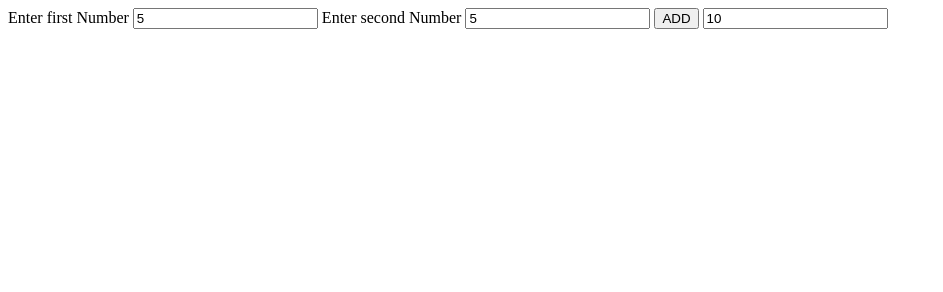
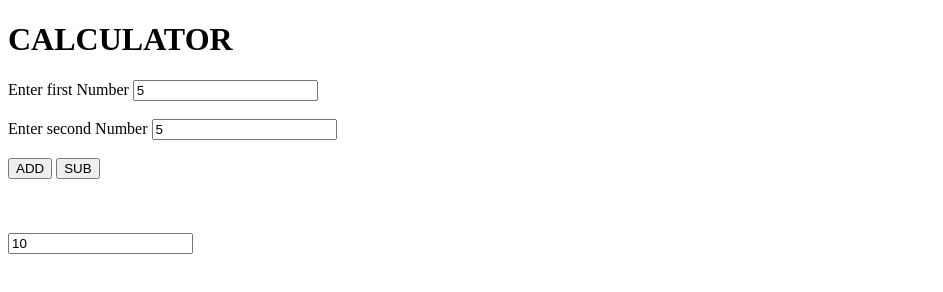
Before and after one commit to MoMoktan/JS-practice, a plain HTML site: page calc.html in a window 1280 px wide. Both pictures are taken after typing "5", "5" into the empty fields and a click on the button "ADD". Shown: the whole page, without its empty margins (0-943 px from the left). Drawn offline with Linux system fonts and the light colour scheme.

Commit message:
some changes made

```diff
--- a/calc.html
+++ b/calc.html
@@ -7,16 +7,16 @@
 </head>
 <body>
     <div class="container">
-
+<h1> CALCULATOR </h1>
         <label for="firstvalue"> Enter first Number</label>
-        <input type="number" id="firstvalue">
+        <input type="number" id="firstvalue"> <br>  <br>
 
         <label for="secondvalue"> Enter second Number</label>
-        <input type="number" id="secondvalue">
+        <input type="number" id="secondvalue"> <br> <br>
 
-        <button id="add"> ADD </button>
+        <button id="add"> ADD </button>      <button id="sub"> SUB </button> <br> <br> <br> <br>
 
-        <input type="number" id="display" readonly>
+        <input type="number" id="display" readonly> <br>
 
     </div>
     <script src="calc.js"></script>
--- a/calc.js
+++ b/calc.js
@@ -1,30 +1,35 @@
-const add = document.getElementById('add') ;
+
 
 const firstvalue = document.getElementById('firstvalue');
 
-const secondvalue = document.getElementById('firstvalue');
+const secondvalue = document.getElementById('secondvalue');
 
 const display = document.getElementById('display');
 
-// add.addEventListener('click',Add);
+ let value1 = 0;
+ let value2 = 0
 
-// function Add(){
+ function updateValue(){
+    value1 = Number(firstvalue.value);
 
-//     let value1 = Number(firstvalue.value);
+    value2 = Number(secondvalue.value);
+}
+
+////FOR ADDITION
+
+const add = document.getElementById('add') ;
+
+add.addEventListener('click', function(){
+    updateValue();
+        display.value = value1 + value2;
+})
 
 
-//     let value2 = Number(secondvalue.value);
+///////FOR SUBTRACTION
 
+const subbtn = document.getElementById('sub');
 
-//     display.value = value1 + value2;
-// }
-
-add.addEventListener('click', function(){
-    let value1 = Number(firstvalue.value);
-
-
-    let value2 = Number(secondvalue.value);
-
-
-    display.value = value1 + value2;
-})
+subbtn.addEventListener('click', function(){
+    updateValue();
+    display.value = value1 - value2;
+});
```
